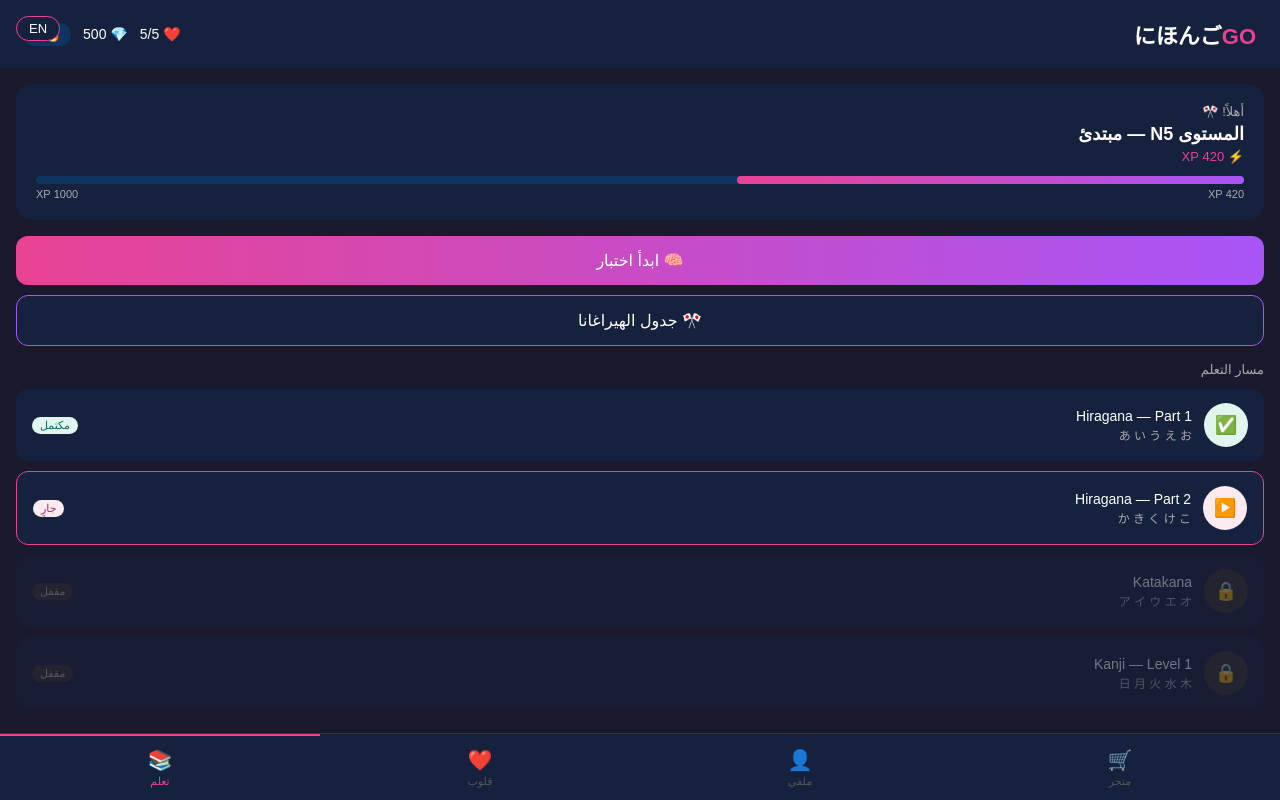
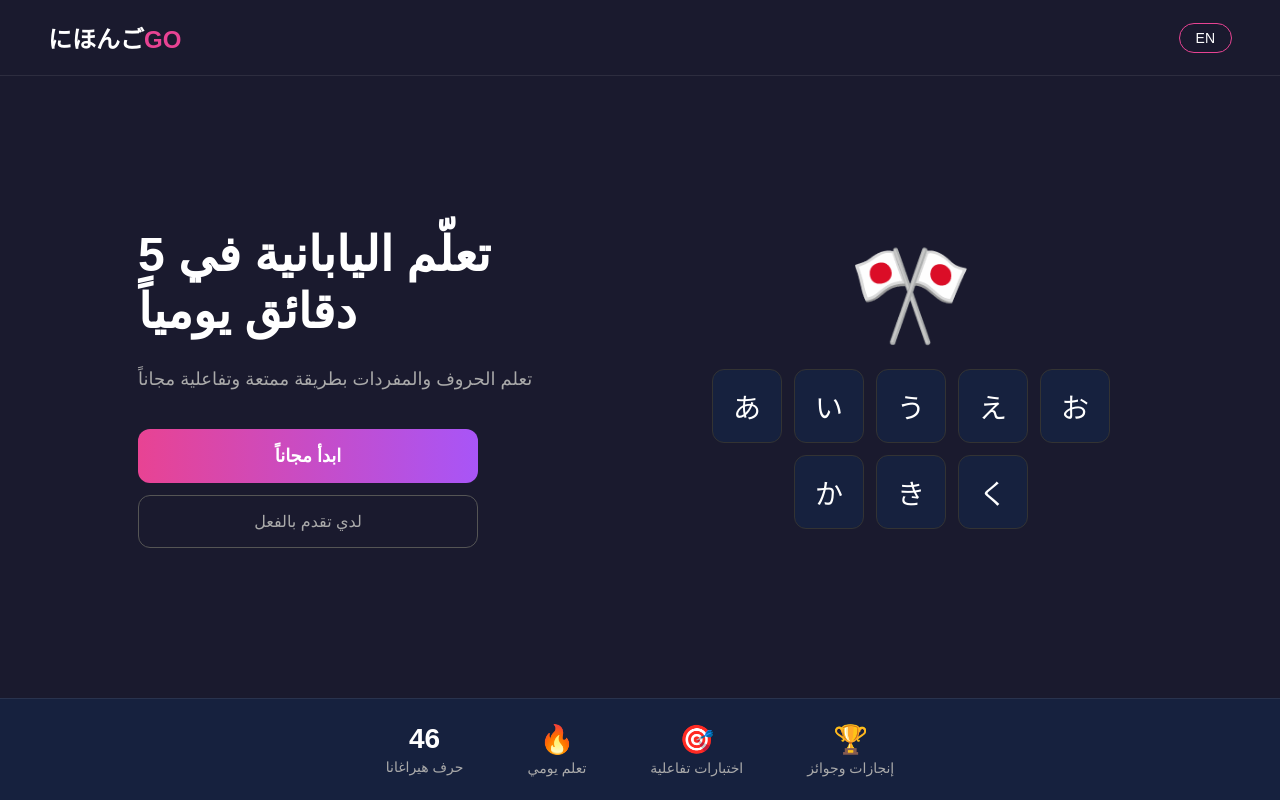
Before and after one commit to thatsabod/nihongo-app, a React (Vite) app: page / in a window 1280 px wide. Built offline with nearby package versions, Linux system fonts and the light colour scheme.

Commit message:
landing page + improvements

```diff
--- a/src/App.jsx
+++ b/src/App.jsx
@@ -11,17 +11,25 @@ function shuffle(arr) {
 const translations = {
   ar: {
     learn: 'تعلم', hearts: 'قلوب', profile: 'ملفي', shop: 'متجر',
+    startQuiz: '🧠 ابدأ اختبار', learnChart: '🎌 جدول الهيراغانا',
     welcome: 'أهلاً! 🎌', level: 'المستوى N5 — مبتدئ',
-    startQuiz: '🧠 ابدأ اختبار', learnChart: '🎌 جدول الهيراغانا',
     path: 'مسار التعلم', done: 'مكتمل', inProgress: 'جارٍ', locked: 'مقفل',
     noHearts: 'انتهت قلوبك!', wait: 'انتظر 5 ساعات أو اشتري من المتجر',
+    heroTitle: 'تعلّم اليابانية في 5 دقائق يومياً',
+    heroSub: 'تعلم الحروف والمفردات بطريقة ممتعة وتفاعلية مجاناً',
+    getStarted: 'ابدأ مجاناً', haveAccount: 'لدي تقدم بالفعل',
+    startNow: 'ابدأ رحلتك الآن',
   },
   en: {
     learn: 'Learn', hearts: 'Hearts', profile: 'Profile', shop: 'Shop',
+    startQuiz: '🧠 Start Quiz', learnChart: '🎌 Hiragana Chart',
     welcome: 'Welcome! 🎌', level: 'Level N5 — Beginner',
-    startQuiz: '🧠 Start Quiz', learnChart: '🎌 Hiragana Chart',
     path: 'Learning Path', done: 'Done', inProgress: 'In Progress', locked: 'Locked',
     noHearts: 'No hearts left!', wait: 'Wait 5 hours or buy from shop',
+    heroTitle: 'Learn Japanese in 5 minutes a day',
+    heroSub: 'Learn characters and vocabulary in a fun, interactive way. For free.',
+    getStarted: 'Get Started — Free', haveAccount: 'I already have progress',
+    startNow: 'Start your journey now',
   }
 }
 
@@ -36,6 +44,7 @@ const ACHIEVEMENTS = [
 
 export default function App() {
   const [loading, setLoading] = useState(true)
+  const [landingDone, setLandingDone] = useState(false)
   const [tab, setTab] = useState('learn')
   const [screen, setScreen] = useState('home')
   const [lang, setLang] = useState('ar')
@@ -52,6 +61,8 @@ export default function App() {
   const [perfectScores, setPerfectScores] = useState(0)
   const [gems, setGems] = useState(500)
 
+  const isDesktop = window.innerWidth > 768
+
   useEffect(() => {
     const saved = JSON.parse(localStorage.getItem('nihongo-save') || '{}')
     if (saved.xp)            setXp(saved.xp)
@@ -61,14 +72,15 @@ export default function App() {
     if (saved.totalQuizzes)  setTotalQuizzes(saved.totalQuizzes)
     if (saved.perfectScores) setPerfectScores(saved.perfectScores)
     if (saved.lastScore)     setLastScore(saved.lastScore)
+    if (saved.landingDone)   setLandingDone(saved.landingDone)
     setTimeout(() => setLoading(false), 2000)
   }, [])
 
   useEffect(() => {
     localStorage.setItem('nihongo-save', JSON.stringify({
-      xp, hearts, gems, progress, totalQuizzes, perfectScores, lastScore
+      xp, hearts, gems, progress, totalQuizzes, perfectScores, lastScore, landingDone
     }))
-  }, [xp, hearts, gems, progress, totalQuizzes, perfectScores, lastScore])
+  }, [xp, hearts, gems, progress, totalQuizzes, perfectScores, lastScore, landingDone])
 
   const t = translations[lang]
   const stats = { xp, streak, progress, totalQuizzes, perfectScores }
@@ -117,11 +129,12 @@ export default function App() {
 
   const LangBtn = () => (
     <button onClick={() => setLang(l => l === 'ar' ? 'en' : 'ar')}
-      style={{ position: 'fixed', top: '16px', left: '16px', zIndex: 999, background: '#16213e', border: '1px solid #e84393', borderRadius: '20px', padding: '4px 12px', color: 'white', fontSize: '13px', cursor: 'pointer' }}>
+      style={{ background: 'none', border: '1px solid #e84393', borderRadius: '20px', padding: '6px 16px', color: 'white', fontSize: '14px', cursor: 'pointer' }}>
       {lang === 'ar' ? 'EN' : 'ع'}
     </button>
   )
 
+  // SPLASH SCREEN
   if (loading) return (
     <div style={{ minHeight: '100vh', background: '#1a1a2e', display: 'flex', flexDirection: 'column', alignItems: 'center', justifyContent: 'center', fontFamily: 'sans-serif' }}>
       <div style={{ fontSize: '80px', marginBottom: '16px' }}>🎌</div>
@@ -136,25 +149,78 @@ export default function App() {
     </div>
   )
 
-  if (screen === 'quiz') return (
-    <>
-      <Quiz questions={questions} qIndex={qIndex} selected={selected} score={score} xp={xp} hearts={hearts} lang={lang} onAnswer={handleAnswer} onBack={() => setScreen('home')} />
-      <LangBtn />
-    </>
+  // LANDING PAGE — desktop only, first visit
+  if (isDesktop && !landingDone) return (
+    <div style={{ minHeight: '100vh', background: '#1a1a2e', display: 'flex', flexDirection: 'column', fontFamily: 'sans-serif', color: 'white' }}>
+      {/* Nav */}
+      <div style={{ padding: '20px 48px', display: 'flex', justifyContent: 'space-between', alignItems: 'center', borderBottom: '0.5px solid #ffffff15' }}>
+        <h1 style={{ fontSize: '24px', margin: 0 }}>にほんご<span style={{ color: '#e84393' }}>GO</span></h1>
+        <LangBtn />
+      </div>
+
+      {/* Hero */}
+      <div style={{ flex: 1, display: 'flex', alignItems: 'center', justifyContent: 'center', padding: '48px', gap: '80px', maxWidth: '1100px', margin: '0 auto', width: '100%' }}>
+        <div style={{ flex: 1 }}>
+          <h2 style={{ fontSize: '48px', fontWeight: '700', lineHeight: 1.2, marginBottom: '24px' }}>
+            {t.heroTitle}
+          </h2>
+          <p style={{ color: '#aaa', fontSize: '18px', marginBottom: '36px', lineHeight: 1.6 }}>
+            {t.heroSub}
+          </p>
+          <div style={{ display: 'flex', flexDirection: 'column', gap: '12px', maxWidth: '340px' }}>
+            <button onClick={() => { setLandingDone(true) }}
+              style={{ padding: '16px', background: 'linear-gradient(90deg,#e84393,#a855f7)', border: 'none', borderRadius: '12px', color: 'white', fontSize: '18px', fontWeight: '600', cursor: 'pointer' }}>
+              {t.getStarted}
+            </button>
+            <button onClick={() => { setLandingDone(true) }}
+              style={{ padding: '16px', background: 'none', border: '1px solid #555', borderRadius: '12px', color: '#aaa', fontSize: '16px', cursor: 'pointer' }}>
+              {t.haveAccount}
+            </button>
+          </div>
+        </div>
+
+        <div style={{ flex: 1, display: 'flex', flexDirection: 'column', alignItems: 'center', gap: '24px' }}>
+          <div style={{ fontSize: '100px', lineHeight: 1 }}>🎌</div>
+          <div style={{ display: 'flex', gap: '12px', flexWrap: 'wrap', justifyContent: 'center' }}>
+            {['あ', 'い', 'う', 'え', 'お', 'か', 'き', 'く'].map((k, i) => (
+              <div key={i} style={{ background: '#16213e', border: '0.5px solid #333', borderRadius: '12px', padding: '16px 20px', fontSize: '28px' }}>
+                {k}
+              </div>
+            ))}
+          </div>
+        </div>
+      </div>
+
+      {/* Stats bar */}
+      <div style={{ background: '#16213e', padding: '24px 48px', display: 'flex', justifyContent: 'center', gap: '64px', borderTop: '0.5px solid #ffffff15' }}>
+        {[
+          ['46', lang === 'ar' ? 'حرف هيراغانا' : 'Hiragana chars'],
+          ['🔥', lang === 'ar' ? 'تعلم يومي' : 'Daily practice'],
+          ['🎯', lang === 'ar' ? 'اختبارات تفاعلية' : 'Interactive quizzes'],
+          ['🏆', lang === 'ar' ? 'إنجازات وجوائز' : 'Achievements'],
+        ].map(([val, label], i) => (
+          <div key={i} style={{ textAlign: 'center' }}>
+            <div style={{ fontSize: '28px', fontWeight: '700', marginBottom: '4px' }}>{val}</div>
+            <div style={{ fontSize: '14px', color: '#aaa' }}>{label}</div>
+          </div>
+        ))}
+      </div>
+    </div>
   )
 
-  if (screen === 'result') return (
-    <>
-      <Result score={lastScore} total={questions.length} xpEarned={lastScore * 10} lang={lang} onHome={() => { setScreen('home'); setTab('learn') }} onRetry={startQuiz} />
-      <LangBtn />
-    </>
+  // QUIZ
+  if (screen === 'quiz') return (
+    <Quiz questions={questions} qIndex={qIndex} selected={selected} score={score} xp={xp} hearts={hearts} lang={lang} onAnswer={handleAnswer} onBack={() => setScreen('home')} />
   )
 
+  // RESULT
+  if (screen === 'result') return (
+    <Result score={lastScore} total={questions.length} xpEarned={lastScore * 10} lang={lang} onHome={() => { setScreen('home'); setTab('learn') }} onRetry={startQuiz} />
+  )
+
+  // LETTERS
   if (screen === 'letters') return (
-    <>
-      <Letters progress={progress} lang={lang} onBack={() => setScreen('home')} />
-      <LangBtn />
-    </>
+    <Letters progress={progress} lang={lang} onBack={() => setScreen('home')} />
   )
 
   const xpPercent = Math.min((xp / 1000) * 100, 100)
@@ -224,7 +290,7 @@ export default function App() {
   const HeartsTab = () => (
     <div style={{ padding: '24px 16px 80px', textAlign: 'center' }}>
       <h2 style={{ fontSize: '20px', marginBottom: '24px' }}>❤️ {t.hearts}</h2>
-      <div style={{ fontSize: '80px', marginBottom: '16px' }}>
+      <div style={{ fontSize: '60px', marginBottom: '16px' }}>
         {Array.from({ length: 5 }).map((_, i) => (
           <span key={i} style={{ opacity: i < hearts ? 1 : 0.2 }}>❤️</span>
         ))}
@@ -320,7 +386,10 @@ export default function App() {
           </button>
         ))}
       </div>
-      <LangBtn />
+      <button onClick={() => setLang(l => l === 'ar' ? 'en' : 'ar')}
+        style={{ position: 'fixed', top: '16px', left: '16px', zIndex: 999, background: '#16213e', border: '1px solid #e84393', borderRadius: '20px', padding: '4px 12px', color: 'white', fontSize: '13px', cursor: 'pointer' }}>
+        {lang === 'ar' ? 'EN' : 'ع'}
+      </button>
     </>
   )
 }
--- a/src/index.css
+++ b/src/index.css
@@ -6,5 +6,27 @@
 
 body {
   background: #1a1a2e;
+  font-family: 'Segoe UI', sans-serif;
   min-height: 100vh;
 }
+
+#root {
+  min-height: 100vh;
+}
+
+button {
+  font-family: inherit;
+}
+
+::-webkit-scrollbar {
+  width: 4px;
+}
+
+::-webkit-scrollbar-track {
+  background: #1a1a2e;
+}
+
+::-webkit-scrollbar-thumb {
+  background: #e84393;
+  border-radius: 4px;
+}
```
Also changed, not shown: 1 other file (tests, documents, lock files or other folders).
